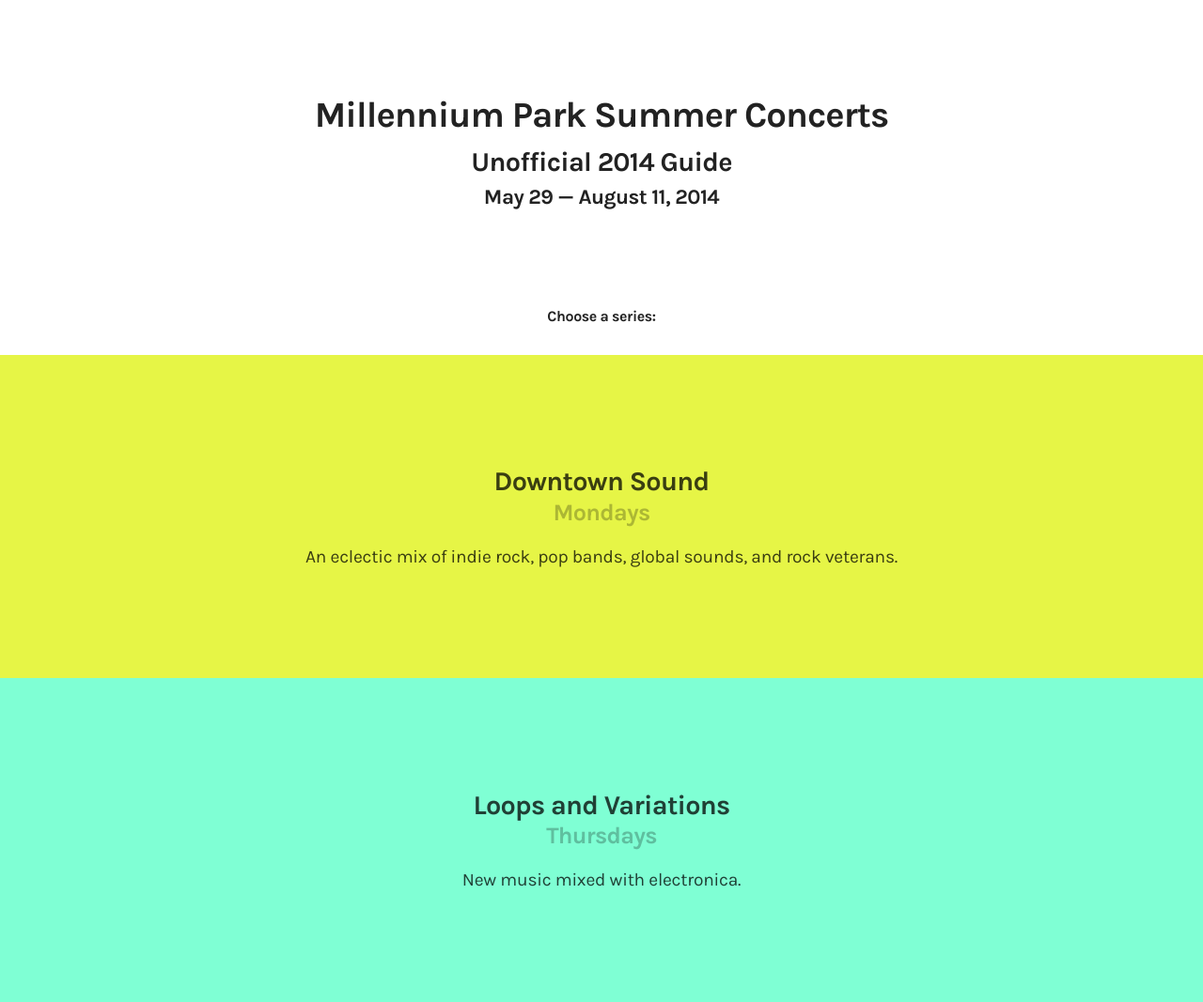
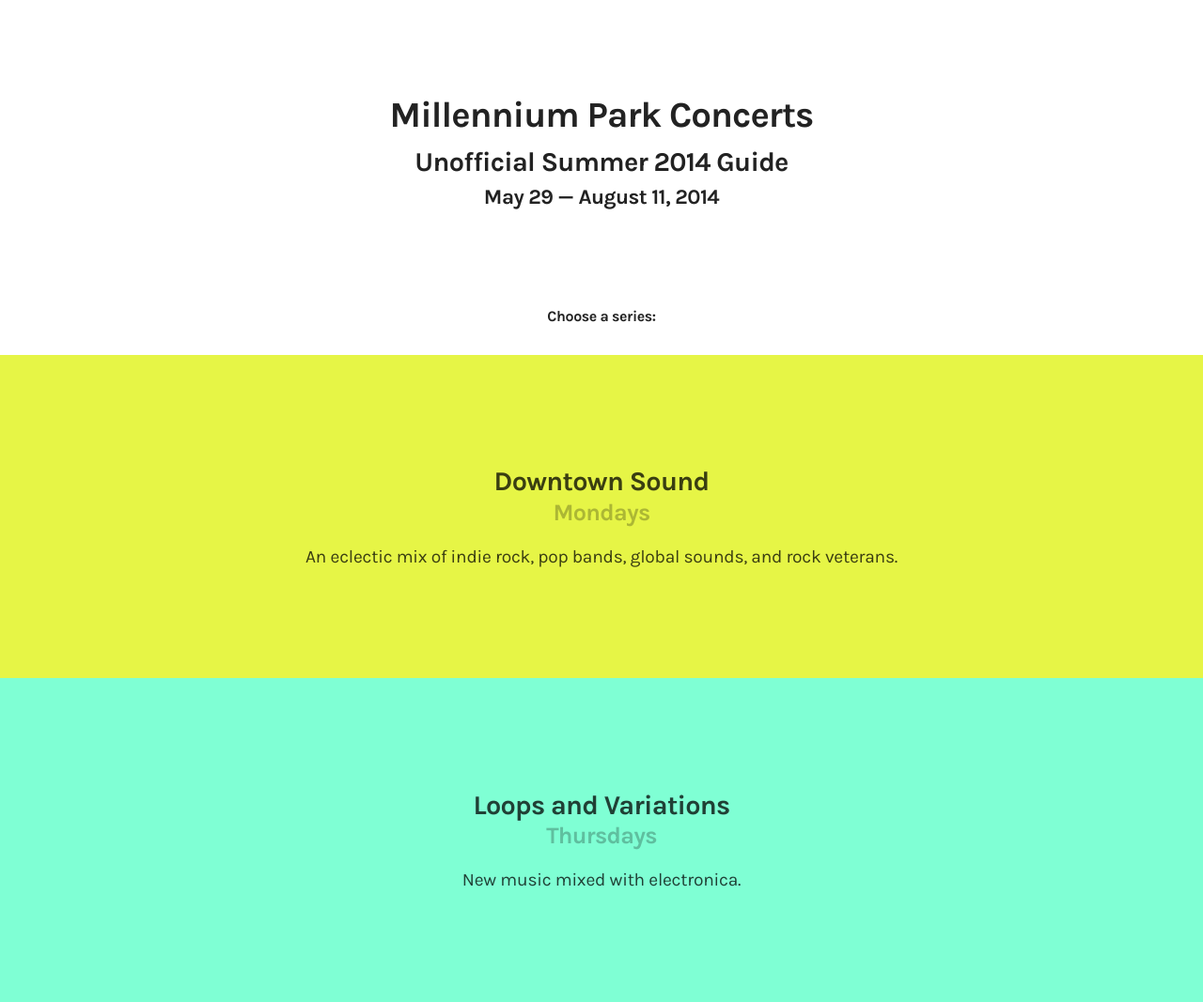
Before and after one commit to brynosaur/millenniumparkconcerts, a Jekyll site: the page built from index.html, in a window 1280 px wide. Shown: the whole page at 94% size. Built offline with Jekyll 4.4.1, drawn with Linux system fonts in a browser that asks for light colours; nearby versions of some CDN libraries.

Commit message:
Update home page message

```diff
--- a/index.html
+++ b/index.html
@@ -9,8 +9,8 @@
     <div class="row">
 
       <header>
-        <h1>Millennium Park Summer Concerts</h1>
-        <h2>Unofficial 2014 Guide</h2>
+        <h1>Millennium Park Concerts</h1>
+        <h2>Unofficial Summer 2014 Guide</h2>
         <h3>May 29 — August 11, 2014</h3>
       </header>
 
```
